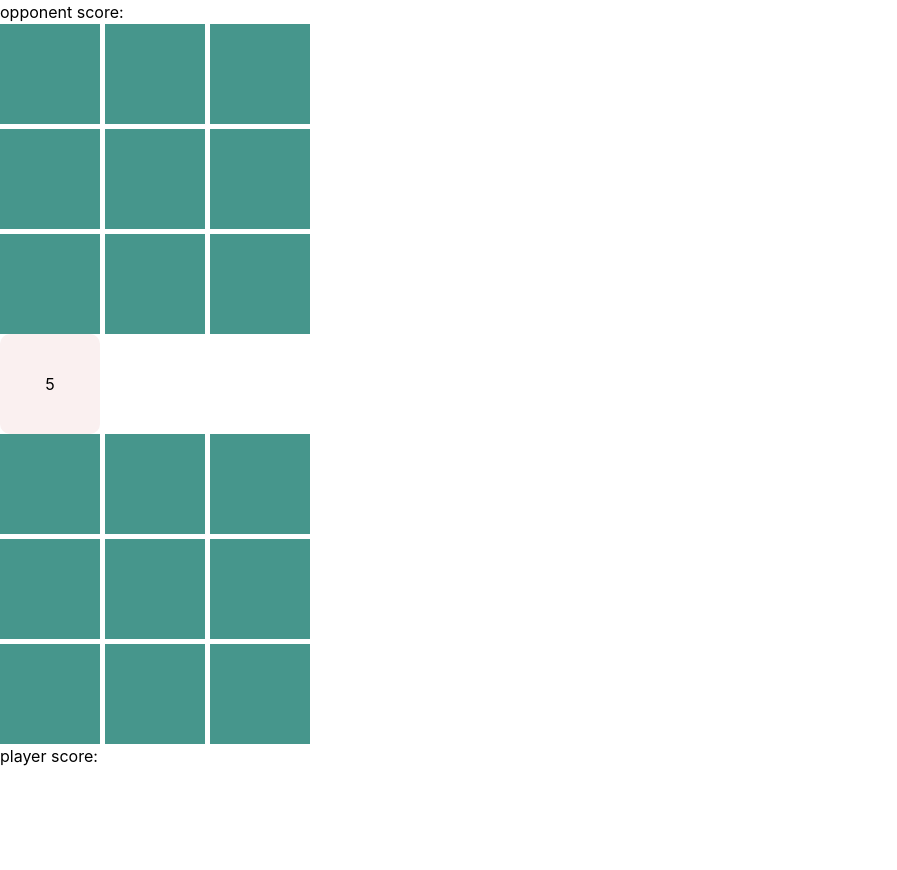
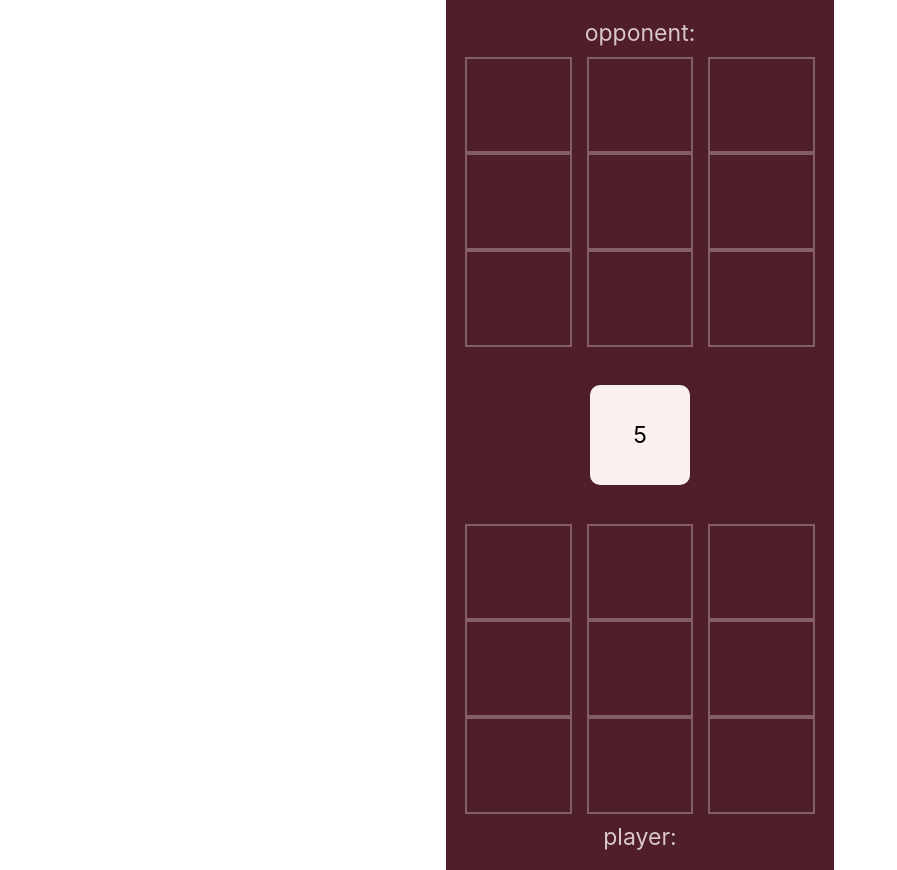
Before and after one commit to FenrisuIven/lamb-knucklebones, a website built with Vite: page index.html in a window 1280 px wide. Shown: the whole page, without its empty margins (0-897 px from the left). Before the commit the page ends 800 px from the top, so only its background shows below. Built offline with nearby package versions, Linux system fonts and the light colour scheme.

Commit message:
update styles for Board, BoardCell, PlayerContainer and refactor default names

```diff
--- a/src/entities/board/board.css
+++ b/src/entities/board/board.css
@@ -1,5 +1,5 @@
 .board {
     display: grid;
     grid-template-areas: "a a a";
-    grid-gap: 5px;
+    grid-gap: 0 15px;
 }
--- a/src/entities/board/board.js
+++ b/src/entities/board/board.js
@@ -71,8 +71,8 @@ export class Board{
 
     getTargetColumnIndex(clickEventArgs) {
         const { clientX } = clickEventArgs;
-        const { width } = this._node.getBoundingClientRect();
-        return Math.floor(clientX / (width / this.cells.length))
+        const { width, left } = this._node.getBoundingClientRect();
+        return Math.floor((clientX - left) / (width / this.cells.length))
     }
 
     updateScore() {
--- a/src/entities/boardCell/boardCell.css
+++ b/src/entities/boardCell/boardCell.css
@@ -1,7 +1,9 @@
 .board-cell {
-    width: 100px;
-    height: 100px;
-    background-color: rgb(70, 150, 140);
+    width: 95px;
+    height: 85px;
+    padding: 0.2rem;
+    background-color: rgb(80, 30, 40);
+    border: 2px solid rgba(250,240,240, 0.3);
     display: inline-grid;
     align-content: center;
     justify-content: center
--- a/src/entities/dice/dice.css
+++ b/src/entities/dice/dice.css
@@ -6,14 +6,8 @@
     padding:5px;
     place-content: center;
     text-align:center;
-}
-.dice .dice-container {
-    display: grid;
-    grid-template-columns: 40px 40px;
-    grid-template-rows: 25px 25px 25px;
-    grid-column-gap:10px;
-    justify-items: center;
-    align-items: center;
+    font-weight: 400;
+    line-height: 0;
 }
 
 .dice-dummy {
--- /dev/null
+++ b/src/entities/turnsController/playerContainer.css
@@ -0,0 +1,9 @@
+.player-container,.opponent-container {
+    display: flex;
+    flex-direction: column;
+    align-items: center;
+    row-gap: 0.5rem;
+    .score-display {
+        color: rgba(250,240,240, 0.8);
+    }
+}
--- a/src/entities/turnsController/turnsController.js
+++ b/src/entities/turnsController/turnsController.js
@@ -1,3 +1,4 @@
+import './playerContainer.css';
 import { Board } from "../board/board.js";
 import { Dice } from "../dice/dice.js";
 import { createNode } from "../../view/nodeGeneration/nodes.js";
@@ -58,9 +59,8 @@ export class TurnsController {
     updateDisplayScore(target, score) {
         const targetName = target.className.split('-')[0];
         if (!targetName) return;
-        const span = createNode('span', {
-            textContent: `${targetName} score: ${score}`
-        });
+        const span = document.querySelector(`.${target.className} .score-display`);
+        span.innerHTML = `${targetName}: ${score}`;
         target.replaceChild(span, target.children[Number(targetName === 'player')]);
     }
 
@@ -72,7 +72,8 @@ export class TurnsController {
                 className: `${name}-container`,
                 children: [ targetIsPlayer ? player.node : null,
                     createNode('span', {
-                        textContent: `${name} score: `
+                        className: 'score-display',
+                        textContent: `${name}: `
                     }) ,
                     !targetIsPlayer ? opponent.node : null,
                 ],
--- a/src/main.js
+++ b/src/main.js
@@ -1,8 +1,8 @@
 import './style.css'
 import { TurnsController } from "./entities/turnsController/turnsController.js";
 
-document.querySelector('#app').innerHTML = `<div id="test"></div>`;
-const target = document.querySelector('#test');
+document.querySelector('#app').innerHTML = `<div id="boards-container"></div>`;
+const target = document.querySelector('#boards-container');
 
 const turnsController = new TurnsController();
 //console.log(turnsController)
--- a/src/style.css
+++ b/src/style.css
@@ -1,13 +1,23 @@
 * {
   font-family: Inter, system-ui, Avenir, Helvetica, Arial, sans-serif;
-  line-height: 1.5;
-  font-weight: 400;
+  font-size: 1.2rem;
   margin:0;
   padding:0;
 }
 
 body {
   display: flex;
+  place-content: center;
   min-width: 100vw;
   min-height: 100vh;
 }
+
+#boards-container {
+  display: flex;
+  flex-direction: column;
+  align-items: center;
+  row-gap: 2rem;
+  padding: 1rem;
+
+  background-color: rgb(80, 30, 40);
+}
```
